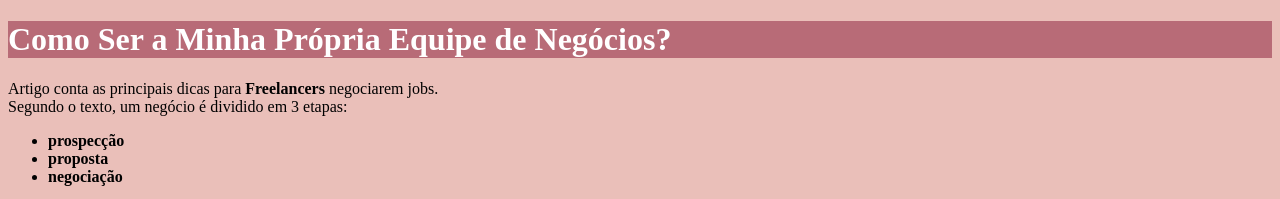
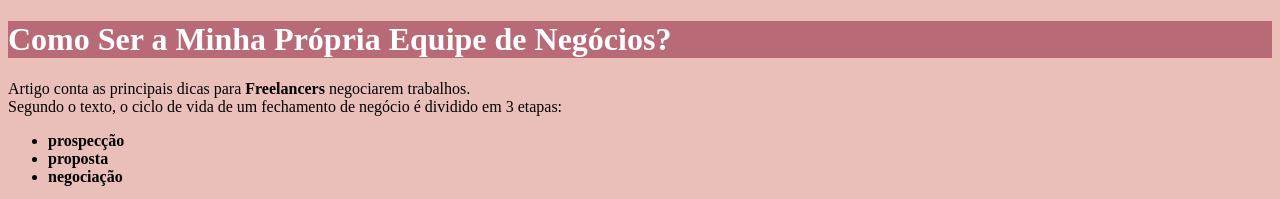
Before and after one commit to isabellateix/myThirdProject, a plain HTML site: page Desktop/MooDev/index.html in a window 1280 px wide. Shown: the top 199 px of the page. Drawn offline with Linux system fonts and the light colour scheme.

Commit message:
mudança de texto

```diff
--- a/Desktop/MooDev/index.html
+++ b/Desktop/MooDev/index.html
@@ -6,7 +6,7 @@
 	</head>
 	<body style="background-color: #EABFB9; color: black;">
 		<h1 style="background-color:#B86B77; color: white;"> Como Ser a Minha Própria Equipe de Negócios?</h1>
-		<p> Artigo conta as principais dicas para <b>Freelancers</b> negociarem jobs. <br> Segundo o texto, um negócio é dividido em 3 etapas:</p>
+		<p> Artigo conta as principais dicas para <b>Freelancers</b> negociarem trabalhos. <br> Segundo o texto, o ciclo de vida de um fechamento de negócio é dividido em 3 etapas:</p>
 		<ul>
 		 	<li><b>prospecção</b></li>
 		 	<li><b>proposta</b></li>
```
